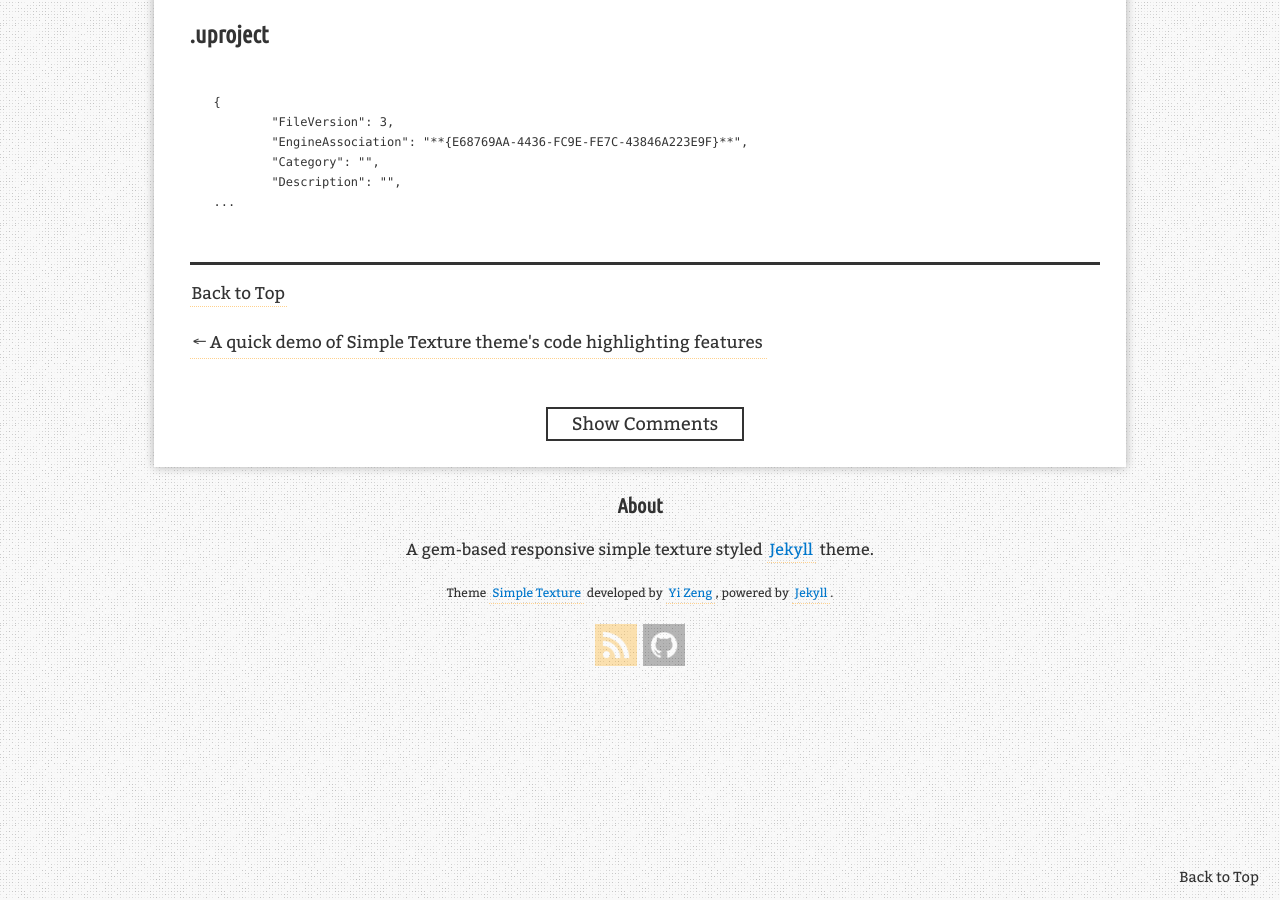
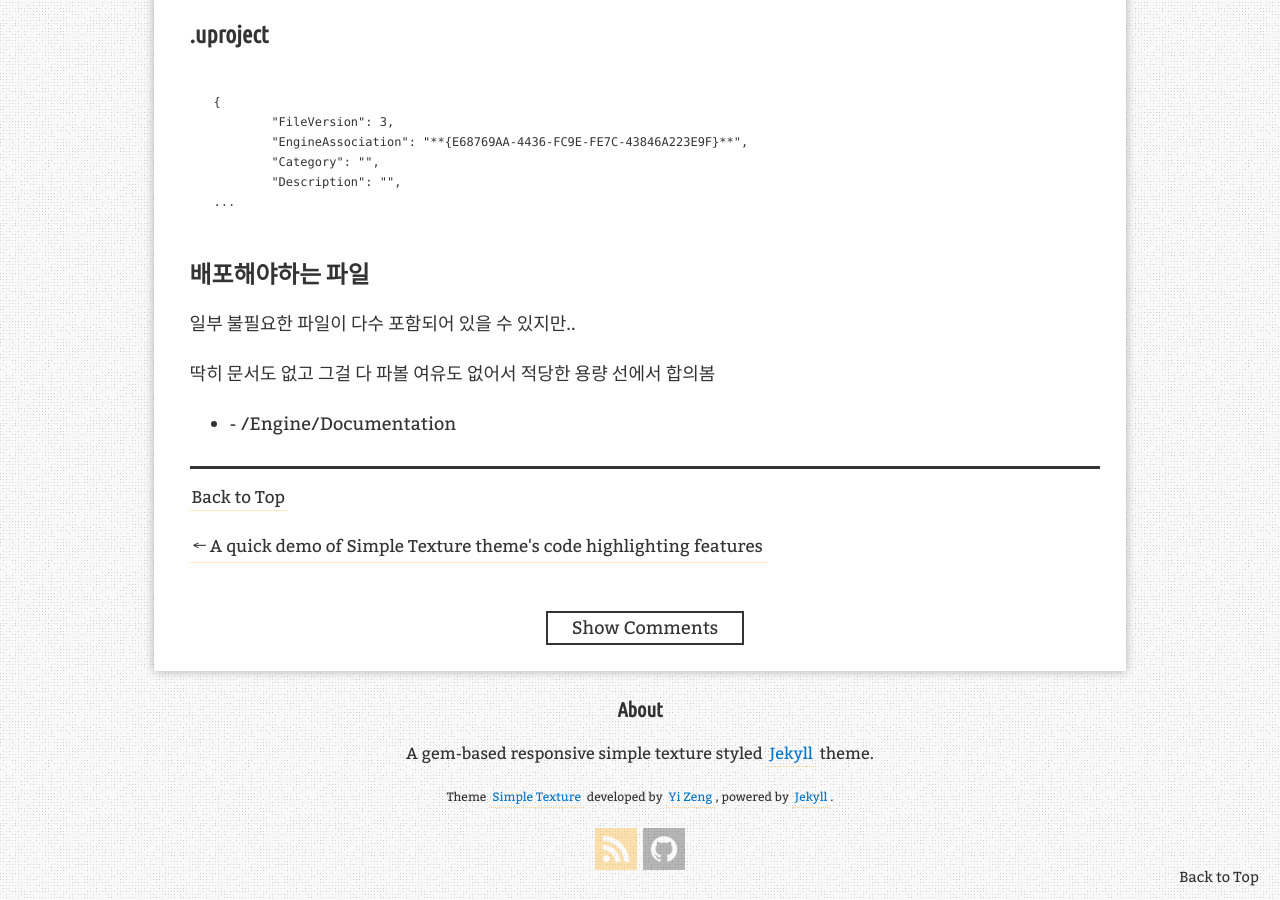
Before and after one commit to inficity/inficity.github.io, a Jekyll site: the page built from _posts/2018-02-20-unreal-source-build-and-distribution.md, in a window 1280 px wide and 900 px high, scrolled down 1175 px. Built offline with Jekyll 4.4.1, drawn with Linux system fonts in a browser that asks for light colours; nearby versions of some CDN libraries; comment, search, counter and statistics services are not loaded.

Commit message:
google 검색 인증 파일

```diff
--- a/Gemfile
+++ b/Gemfile
@@ -8,3 +8,5 @@ group :jekyll_plugins do
   gem 'jekyll-seo-tag'
   gem 'jekyll-sitemap'
 end
+
+gem 'wdm', '>= 0.1.0' if Gem.win_platform?
--- a/_config.yml
+++ b/_config.yml
@@ -21,7 +21,7 @@ sass:
   style: compressed
 
 # Site Data
-url: # the base hostname & protocol for your site, e.g. http://example.com
+url: https://inficity.github.io # the base hostname & protocol for your site, e.g. http://example.com
 baseurl: # the subpath of your site, e.g. /blog
 title: 천하태평이
 description: "tech note"
--- a/_posts/2018-02-20-unreal-source-build-and-distribution.md
+++ b/_posts/2018-02-20-unreal-source-build-and-distribution.md
@@ -41,3 +41,11 @@ comments: true
 	"Description": "",
 ...
 </pre>
+
+### 배포해야하는 파일
+
+일부 불필요한 파일이 다수 포함되어 있을 수 있지만..
+
+딱히 문서도 없고 그걸 다 파볼 여유도 없어서 적당한 용량 선에서 합의봄
+
+* \- /Engine/Documentation
--- /dev/null
+++ b/googlea9eed9539c7c4ad8.html
@@ -0,0 +1 @@
+google-site-verification: googlea9eed9539c7c4ad8.html
```
